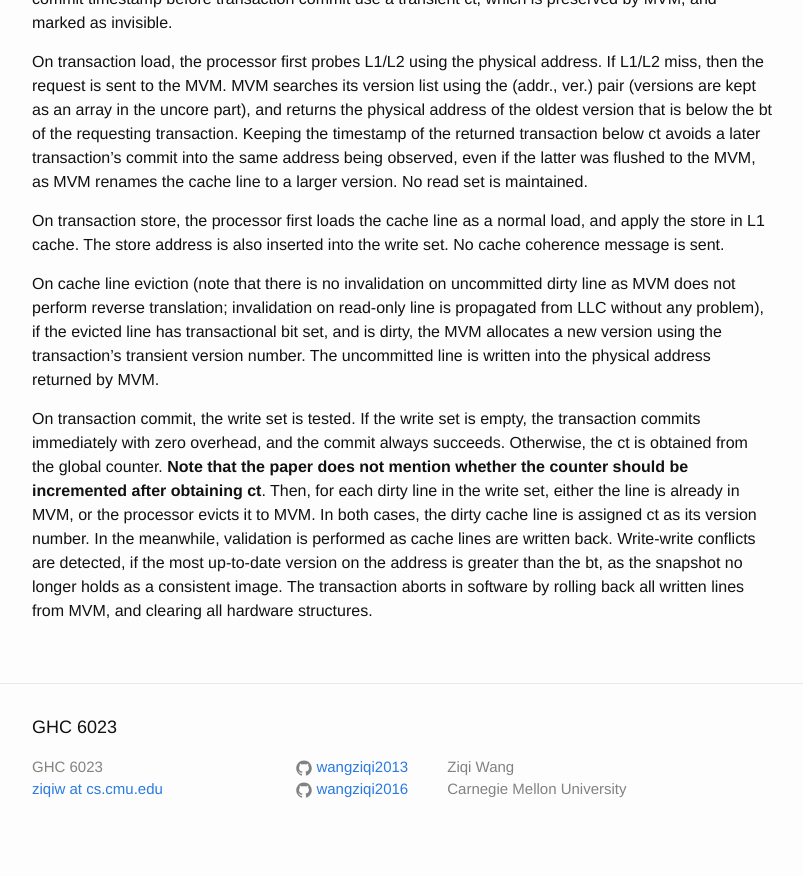
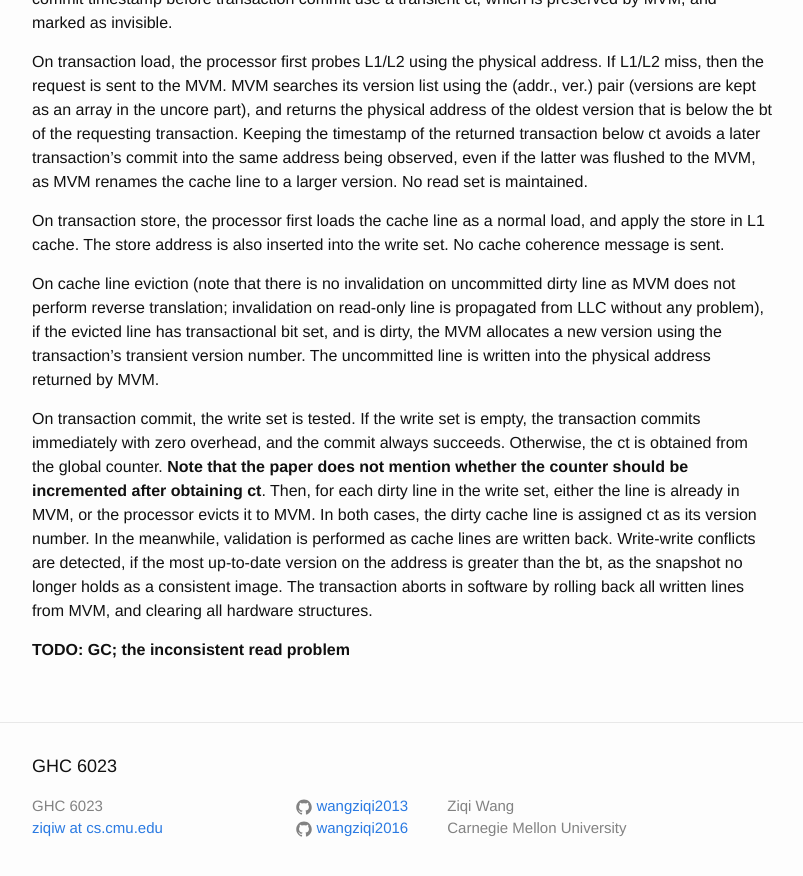
Before and after one commit to wangziqi2013/wangziqi2013.github.io, a Jekyll site: the page built from _posts/2018-03-15-SI-TM-Reducing-TM-Abort-Rates-Through-SI.markdown, in a window 1280 px wide and 900 px high, scrolled down 1790 px. Shown: the top 876 px of the window, without its empty margins (238-1041 px from the left). Built offline with Jekyll 4.4.1, drawn with Linux system fonts in a browser that asks for light colours.

Commit message:
Adding TODO

```diff
--- a/_posts/2018-03-15-SI-TM-Reducing-TM-Abort-Rates-Through-SI.markdown
+++ b/_posts/2018-03-15-SI-TM-Reducing-TM-Abort-Rates-Through-SI.markdown
@@ -76,3 +76,5 @@ In both cases, the dirty cache line is assigned ct as its version number. In the
 as cache lines are written back. Write-write conflicts are detected, if the most up-to-date version on the address
 is greater than the bt, as the snapshot no longer holds as a consistent image. The transaction aborts in software
 by rolling back all written lines from MVM, and clearing all hardware structures.
+
+**TODO: GC; the inconsistent read problem**
```
